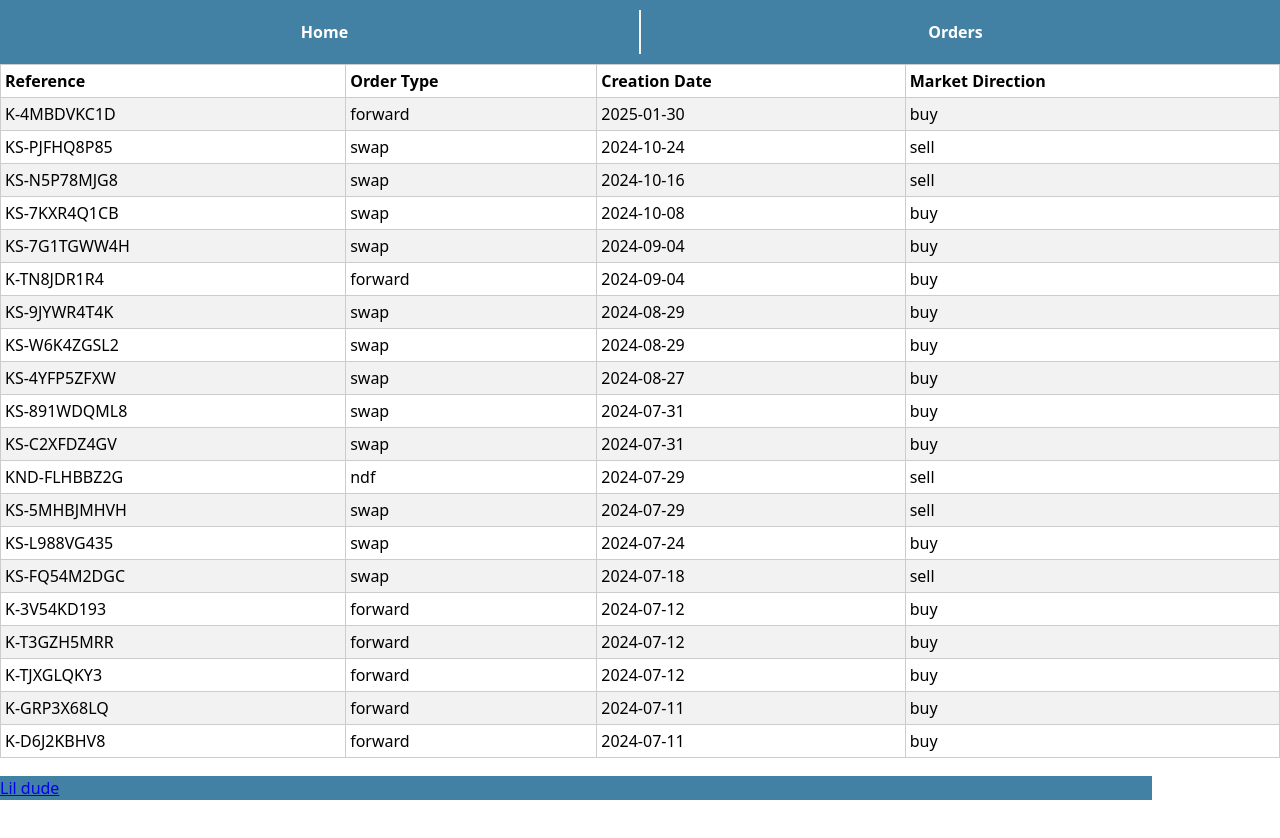
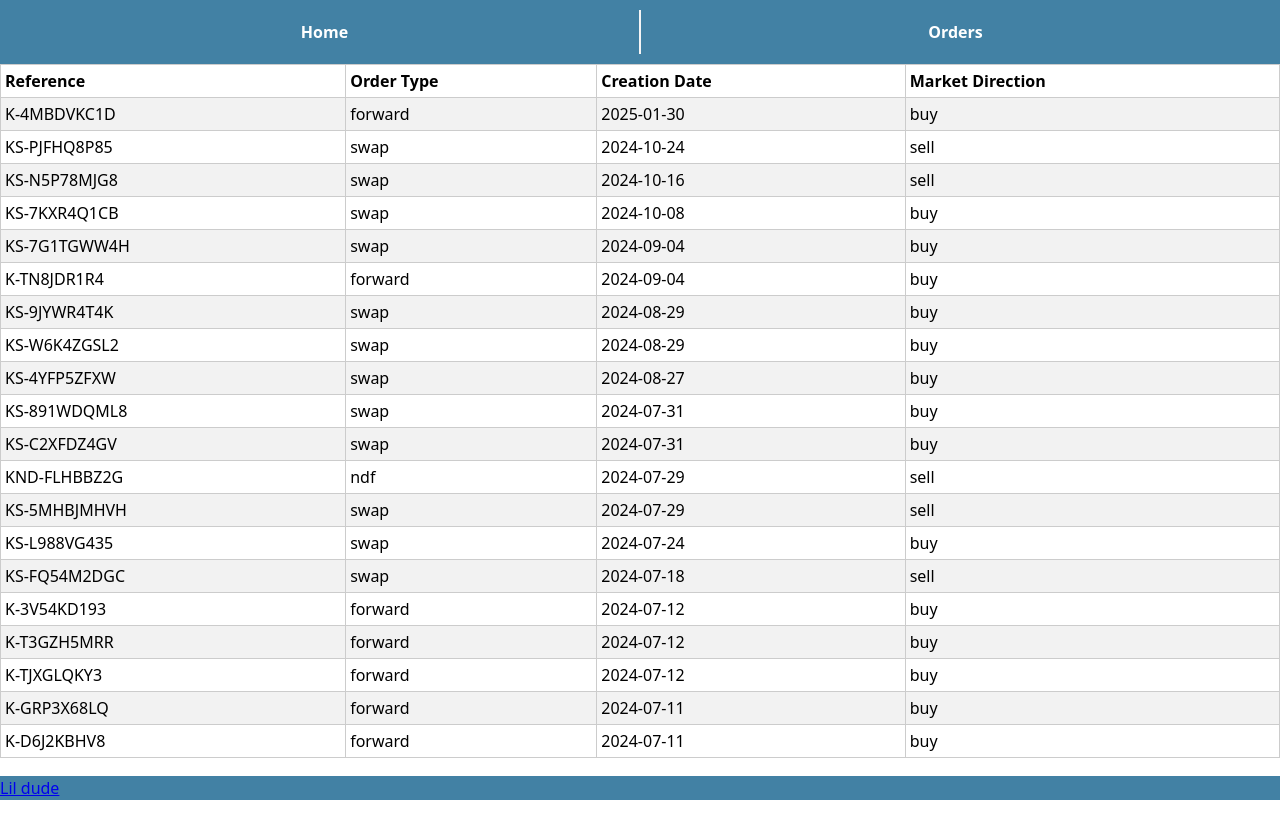
Before and after one commit to adritek/kantox-table, a React (Vite) app: page /orders in a window 1280 px wide. Shown: the top 838 px of the page. Built offline with nearby package versions, Linux system fonts and the light colour scheme.

Commit message:
Quick ui for loading, and css that's bothering me

```diff
--- a/src/App.css
+++ b/src/App.css
@@ -60,7 +60,7 @@ footer {
   position: absolute;
   bottom: 0;
   background-color: #4281a4;
-  width: 90%;
+  width: 1280px;
   /* for now */
 }
 
--- a/src/components/Table.jsx
+++ b/src/components/Table.jsx
@@ -2,8 +2,11 @@ import { useEffect, useState } from "react";
 
 export default function Table() {
   const [tableData, setTableData] = useState([]);
+  const [isLoading, setIsLoading] = useState(false);
+
   useEffect(() => {
     async function getData() {
+      setIsLoading(true);
       try {
         const response = await fetch("/src/assets/data.json");
         if (!response.ok) {
@@ -15,11 +18,17 @@ export default function Table() {
       } catch (error) {
         console.error(error);
       }
+      setIsLoading(false);
     }
 
     getData();
   }, []);
   let content;
+
+  if (isLoading) {
+    content = "📊 Loading orders 📊";
+  }
+
   if (tableData.length) {
     console.log("Table data", tableData);
     content = tableData.map((item) => (
```
